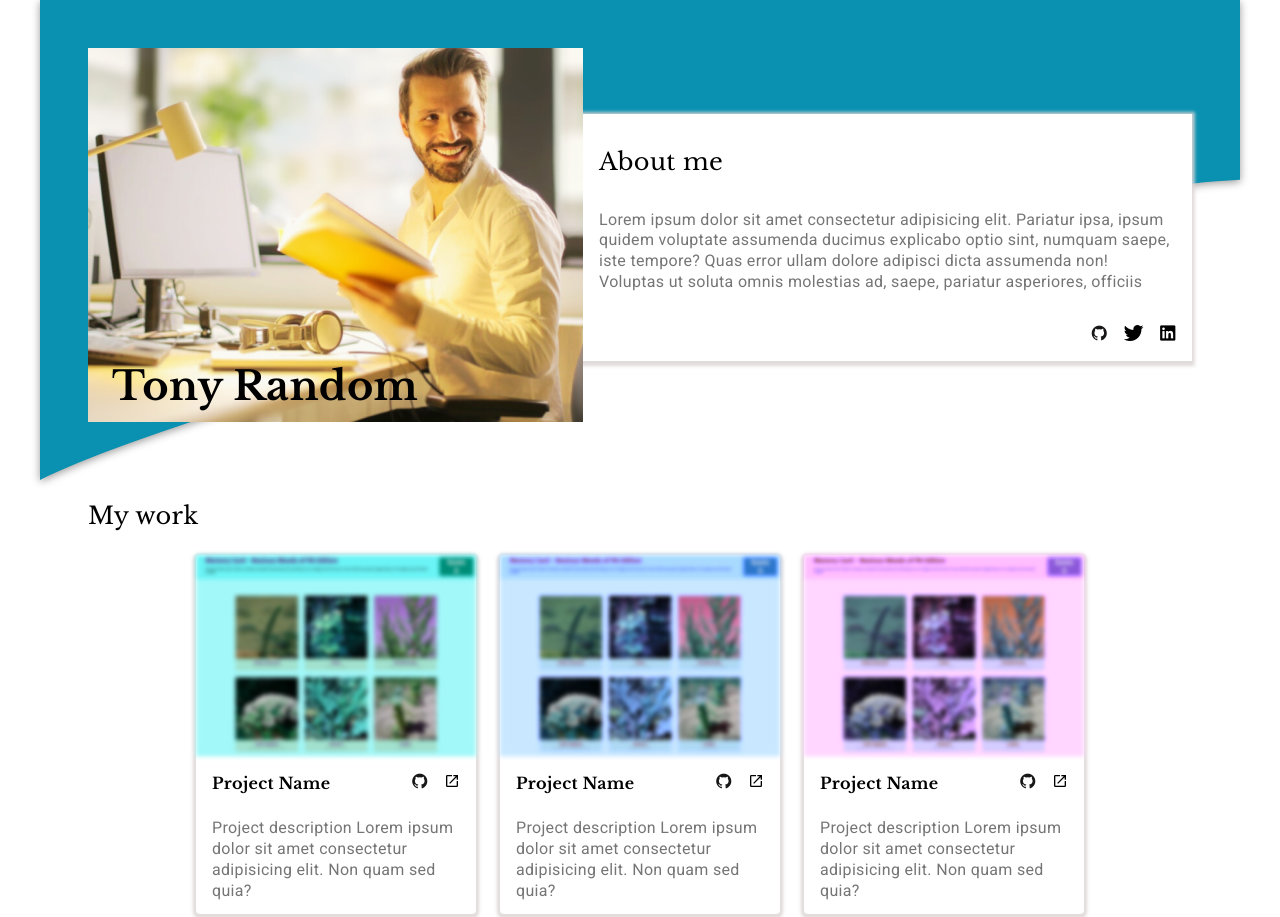
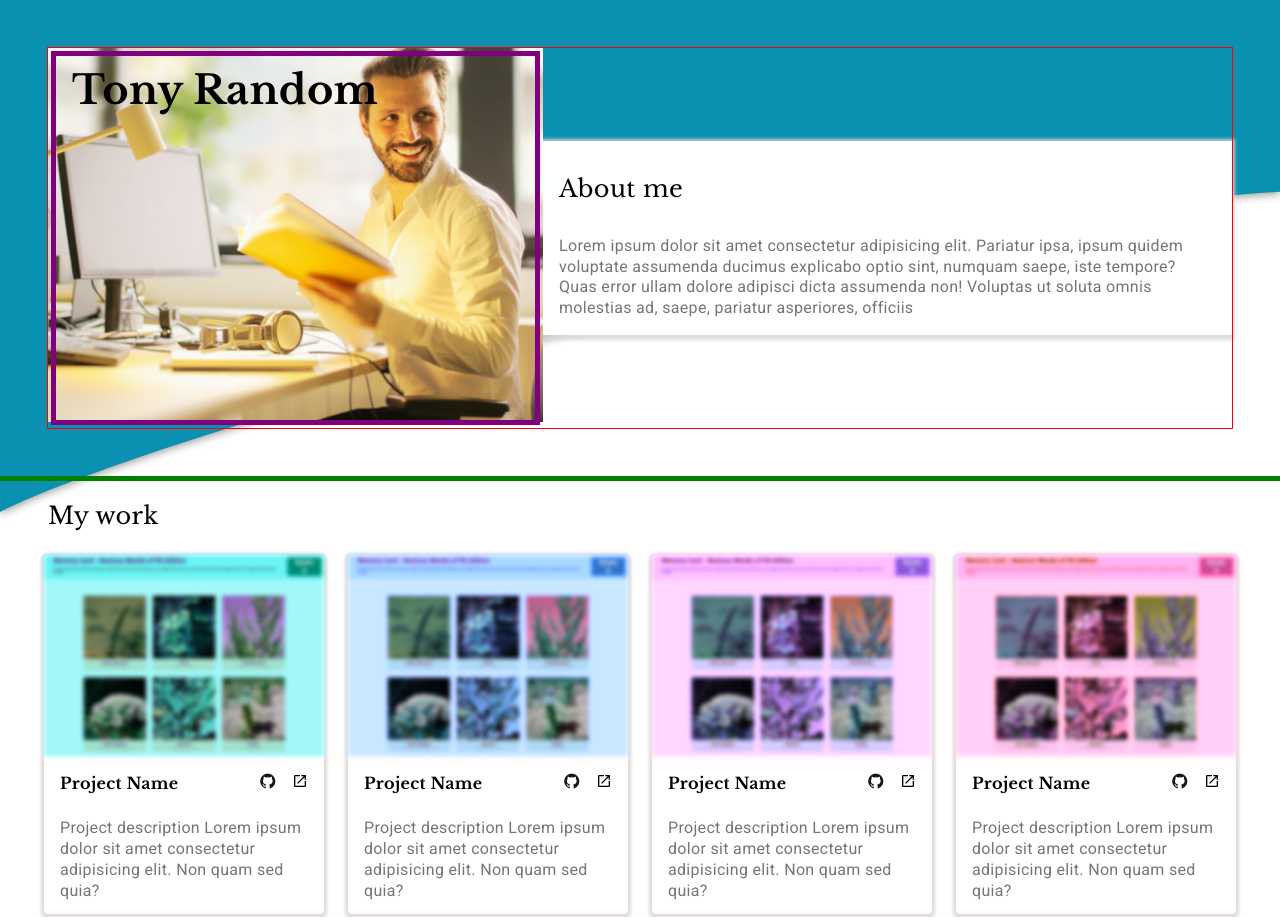
Before and after one commit to JustWaveThings/responsive_portfolio, a website: page index.html in a window 1280 px wide. Shown: the top 917 px of the page. Drawn offline with nearby package versions, Linux system fonts and the light colour scheme.

Commit message:
Position hero-name for tablet - issue

```diff
--- a/style.css
+++ b/style.css
@@ -31,7 +31,6 @@ body {
 }
 
 .center-container {
-  max-width: 1200px;
   position: relative;
 }
 
@@ -206,8 +205,6 @@ body {
 }
 
 .contact-info-cont {
-  outline: solid 1px blue;
-
   flex-basis: 1;
 }
 
@@ -259,3 +256,84 @@ a {
 .proj6 {
   filter: blur(2px) hue-rotate(300deg);
 }
+
+/* media queries for 1440, 768, 320 */
+
+@media (min-width: 1441px) {
+  .center-container {
+    max-width: 80%;
+  }
+}
+
+@media (min-width: 767px) {
+  .center-container {
+  }
+
+  .hero {
+    display: flex;
+    justify-content: center;
+    align-items: center;
+    outline: solid 5px green;
+  }
+
+  .hero-container {
+    display: flex;
+    justify-content: center;
+    align-items: center;
+    margin: 3rem;
+    position: relative;
+    outline: solid 1px red;
+  }
+
+  .hero-picture-container {
+    display: flex;
+    justify-content: center;
+    align-items: center;
+    flex-direction: column;
+  }
+
+  .hero-picture {
+    object-fit: cover;
+  }
+
+  .hero-name {
+    outline: solid 5px purple;
+    position: absolute;
+    top: 0;
+    right: 0;
+    font-family: var(--title-font);
+    font-size: var(--hero-font-size);
+    font-weight: var(--hero-font-weight);
+    color: black;
+    padding: 0.5rem 1rem;
+    margin: 0.5rem;
+    color: var(--header-text-color);
+  }
+
+  .hero-right {
+    background-color: white;
+    box-shadow: 0 0.1rem 0.2rem 0.2rem rgba(222, 214, 214, 0.891);
+    display: flex;
+    flex-direction: column;
+    justify-content: center;
+    align-items: flex-start;
+    gap: 2rem;
+    padding: 1rem;
+  }
+
+  .hero-header {
+    margin-top: 1rem;
+  }
+
+  .hero-about {
+    display: flex;
+    flex-direction: column;
+    justify-content: center;
+    align-items: center;
+    font-size: 1rem;
+  }
+
+  .hero-links {
+    display: none;
+  }
+}
```
